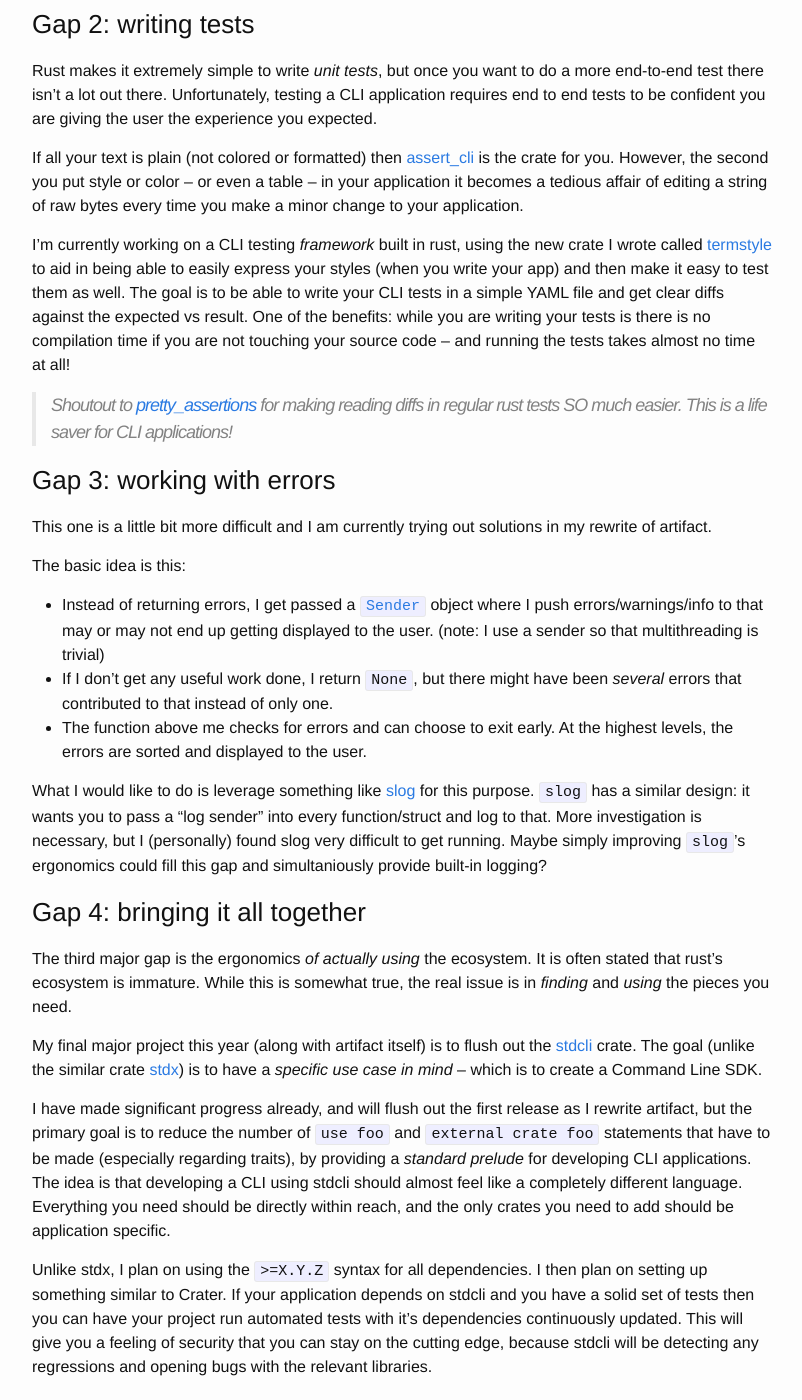
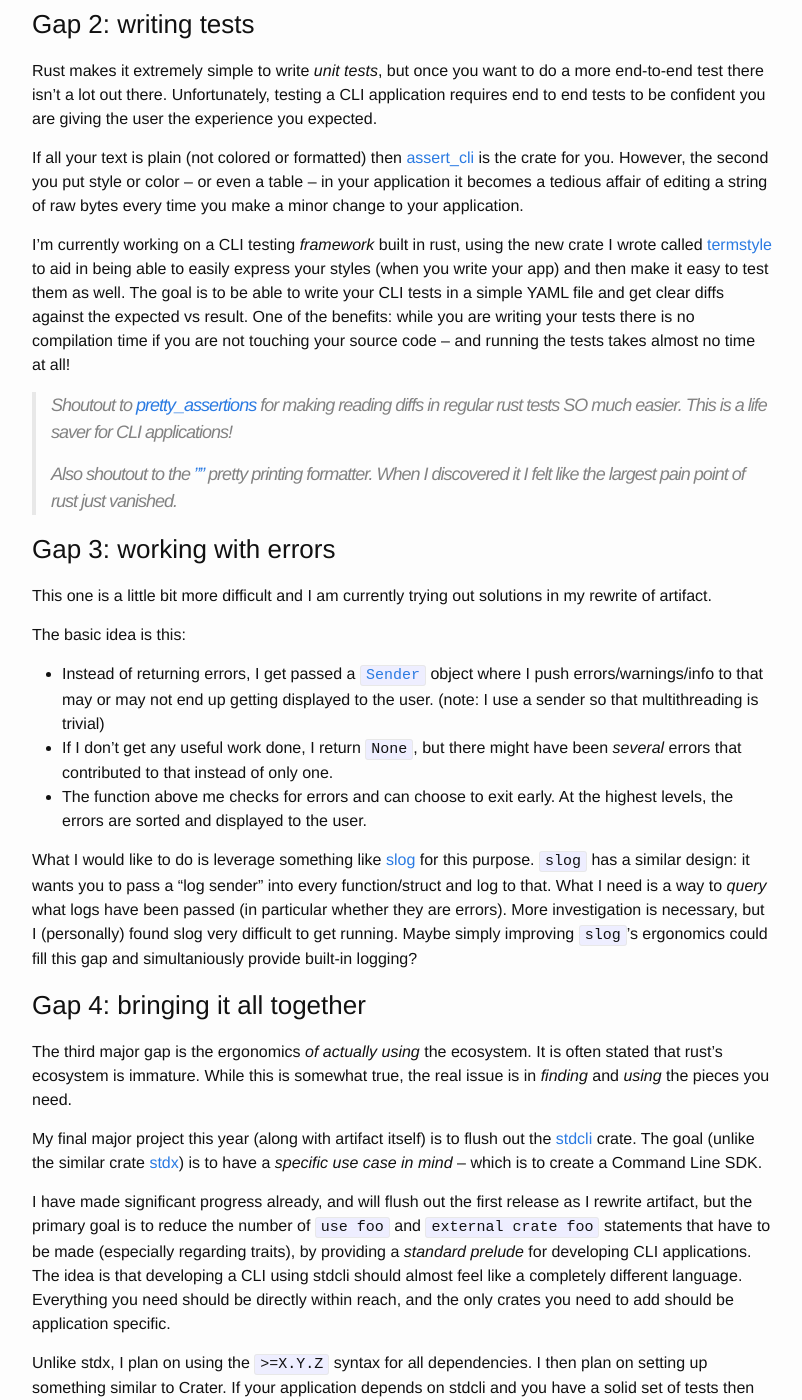
Before and after one commit to vitiral/vitiral.github.io, a Jekyll site: the page built from _posts/2018-01-17-rust2018-and-the-great-cli-awakening.md, in a window 1280 px wide and 1400 px high, scrolled down 1407 px. Shown: the whole window, without its empty margins (238-1040 px from the left). Built offline with Jekyll 4.4.1, drawn with Linux system fonts in a browser that asks for light colours; our own code applies the rules of GitHub Pages for plain Markdown files; part of the change alters nothing that is shown; some of the changed text lies outside the part shown.

```diff
--- a/_posts/2018-01-17-rust2018-the-cli-awakening.md
+++ b/_posts/2018-01-17-rust2018-and-the-great-cli-awakening.md
@@ -76,12 +76,15 @@ crate I wrote called [termstyle][termstyle] to aid in being able to easily
 express your styles (when you write your app) and then make it easy to test
 them as well. The goal is to be able to write your CLI tests in a simple YAML
 file and get clear diffs against the expected vs result. One of the benefits:
-while you are writing your tests is there is no compilation time if you are not
+while you are writing your tests there is no compilation time if you are not
 touching your source code -- and running the tests takes almost no time at all!
 
 > Shoutout to [pretty_assertions][pretty_assertions] for making reading diffs
 > in regular rust tests SO much easier. This is a life saver for CLI
 > applications!
+>
+> Also shoutout to the ["{:#?}"][pretty_print] pretty printing formatter.  When
+> I discovered it I felt like the largest pain point of rust just vanished.
 
 
 ### Gap 3: working with errors
@@ -100,10 +103,11 @@ The basic idea is this:
 
 What I would like to do is leverage something like [slog][slog] for this
 purpose. `slog` has a similar design: it wants you to pass a "log sender"
-into every function/struct and log to that. More investigation is necessary,
-but I (personally) found slog very difficult to get running. Maybe simply
-improving `slog`'s ergonomics could fill this gap and simultaniously
-provide built-in logging?
+into every function/struct and log to that. What I need is a way to *query*
+what logs have been passed (in particular whether they are errors). More
+investigation is necessary, but I (personally) found slog very difficult to get
+running. Maybe simply improving `slog`'s ergonomics could fill this gap and
+simultaniously provide built-in logging?
 
 
 ### Gap 4: bringing it all together
@@ -133,11 +137,11 @@ will be detecting any regressions and opening bugs with the relevant libraries.
 
 ## Gap 5 (stretch): Distributing Your Application
 This one is a bit of a stretch, but I would like to have a simple way to
-distribute applications written in artifact that doesn't require me to
-maintain 4 build systems on Travis. I am seriously looking at the Nix project
-as the savior to all my woes. I don't have much more to say except that
-the rust team's goal of making it easier to integrate cargo into build system
-is _much_ appreciated.
+distribute applications written in artifact that doesn't require me to maintain
+a build systems on Travis and Appveyor for 3 platforms. I am seriously looking
+at the Nix project as the savior to all my woes. I don't have much more to say
+except that the rust team's goal of making it easier to integrate cargo into
+build system is _much_ appreciated.
 
 
 ## Conclusion
@@ -157,20 +161,21 @@ Rust will push this frontier. We are going to see more and more hybrid CLI/Web
 applications being built every day and rust could be the language of choice. I
 think it will be, and I think #Rust2018 will be what turns the tide.
 
-[stdx]: TODO
-[structopt]: TODO
-[walkdir]: TODO
-[std_prelude]: TODO
-[stdcli]: TODO
-[termstyle]: TODO
-[fern]: TODO
-[assert_cli]: TODO
-[proptest]: TODO
-[cargo-edit]: TODO
-[artifact]: TODO
-[path_abs]: TODO
-[serde]: TODO
-[rust2018]: TODO
-[pretty_assertions]: TODO
-[sync_sender]: TODO
-[slog]: TODO
+[stdx]: https://github.com/brson/stdx
+[structopt]: https://github.com/TeXitoi/structopt
+[walkdir]: https://github.com/BurntSushi/walkdir
+[std_prelude]: https://github.com/vitiral/std_prelude
+[stdcli]: https://github.com/vitiral/stdcli
+[termstyle]: https://github.com/vitiral/termstyle
+[fern]: https://github.com/daboross/fern
+[assert_cli]: https://github.com/killercup/assert_cli
+[proptest]: https://github.com/AltSysrq/proptest
+[cargo-edit]: https://github.com/killercup/cargo-edit
+[artifact]: https://github.com/vitiral/artifact
+[path_abs]: https://github.com/vitiral/path_abs
+[serde]: https://github.com/serde-rs/serde
+[rust2018]: https://blog.rust-lang.org/2018/01/03/new-years-rust-a-call-for-community-blogposts.html
+[pretty_assertions]: https://github.com/colin-kiegel/rust-pretty-assertions
+[sync_sender]: https://doc.rust-lang.org/std/sync/mpsc/struct.Sender.html
+[slog]: https://github.com/slog-rs/slog
+[pretty_print]: https://doc.rust-lang.org/std/fmt/#sign0
```
